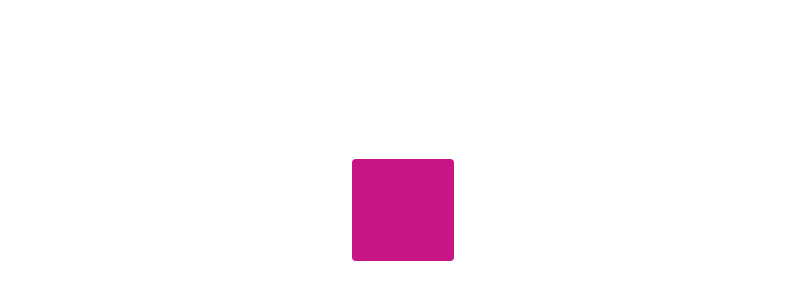
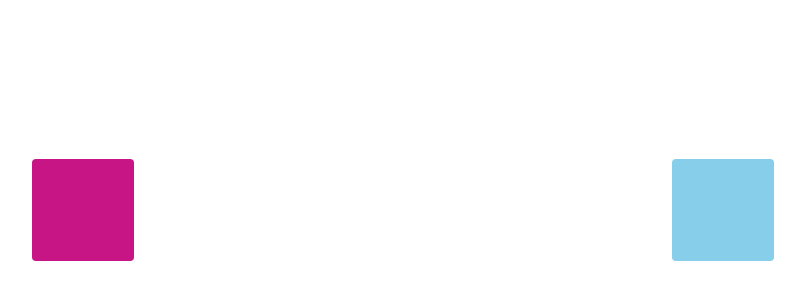
Before and after one commit to nstolpe/color-picker, a React app: page / in a window 1280 px wide. Shown: the part 190-490 px from the top of the page, without its empty margins (237-1042 px from the left). Built offline with nearby package versions, Linux system fonts and the light colour scheme.

Commit message:
added two exampled to app. typing

```diff
--- a/src/App.tsx
+++ b/src/App.tsx
@@ -12,22 +12,88 @@
   justify-content: center;
 `;
 
-const App = () => {
-  const [rootElement, setRootElement] = useState(null);
-  const rootElementRef = useCallback((element) => {
-    if (element !== null) {
-      setRootElement(element);
-    }
-  }, []);
+const DemoWrapper = styled.div`
+  display: flex;
+  flex-direction: row;
+  justify-content: space-around;
+  height: 100%;
+  width: 100%;
+  position: relative;
+`;
+const onColorChange = (color: chroma.Color) => console.log(color.rgb());
+
+const useColorPickerOptions = (): [
+  string | undefined,
+  React.RefCallback<HTMLElement>
+] => {
+  const [portalTargetSelector, setPortalTargetSelector] = useState<string>();
+  const portalTargetSelectorCallbackRef =
+    useCallback<ColorPickerTypes.CallbackRefCallbackFn>(
+      (element: HTMLElement) => {
+        setPortalTargetSelector(
+          `${element.nodeName}.${Array.from(element.classList).join('.')}`
+        );
+      },
+      []
+    );
+  return [portalTargetSelector, portalTargetSelectorCallbackRef];
+};
+
+type ColorPickerOptionsProps = {
+  children: Function;
+};
+
+const ColorPickerOptions: React.FC<ColorPickerOptionsProps> = ({
+  children,
+}: ColorPickerOptionsProps) => {
+  const [portalTargetSelector, portalTargetSelectorCallbackRef]: [
+    string | undefined,
+    React.Ref<HTMLDivElement>
+  ] = useColorPickerOptions() as [
+    string | undefined,
+    React.Ref<HTMLDivElement>
+  ];
+
+  return children(portalTargetSelector, portalTargetSelectorCallbackRef);
+};
+
+const HookApp = () => {
+  const [portalTargetSelector, portalTargetSelectorCallbackRef] =
+    useColorPickerOptions() as [string | undefined, React.Ref<HTMLDivElement>];
 
   return (
-    <AppWrapper ref={rootElementRef}>
+    <AppWrapper ref={portalTargetSelectorCallbackRef}>
       <ColorPicker
-        modalContainerElement={rootElement}
+        portalTargetSelector={portalTargetSelector}
         initialColor={'mediumvioletred'}
+        onColorChange={onColorChange}
       />
     </AppWrapper>
   );
 };
 
-export default App;
+const RenderPropApp = () => (
+  <ColorPickerOptions>
+    {(
+      portalTargetSelector: string,
+      portalTargetSelectorCallbackRef: React.Ref<HTMLDivElement>
+    ) => (
+      <AppWrapper ref={portalTargetSelectorCallbackRef}>
+        <ColorPicker
+          portalTargetSelector={portalTargetSelector}
+          initialColor={'skyblue'}
+          onColorChange={onColorChange}
+        />
+      </AppWrapper>
+    )}
+  </ColorPickerOptions>
+);
+
+const Demo = () => (
+  <DemoWrapper>
+    <HookApp />
+    <RenderPropApp />
+  </DemoWrapper>
+);
+
+export default Demo;
```
